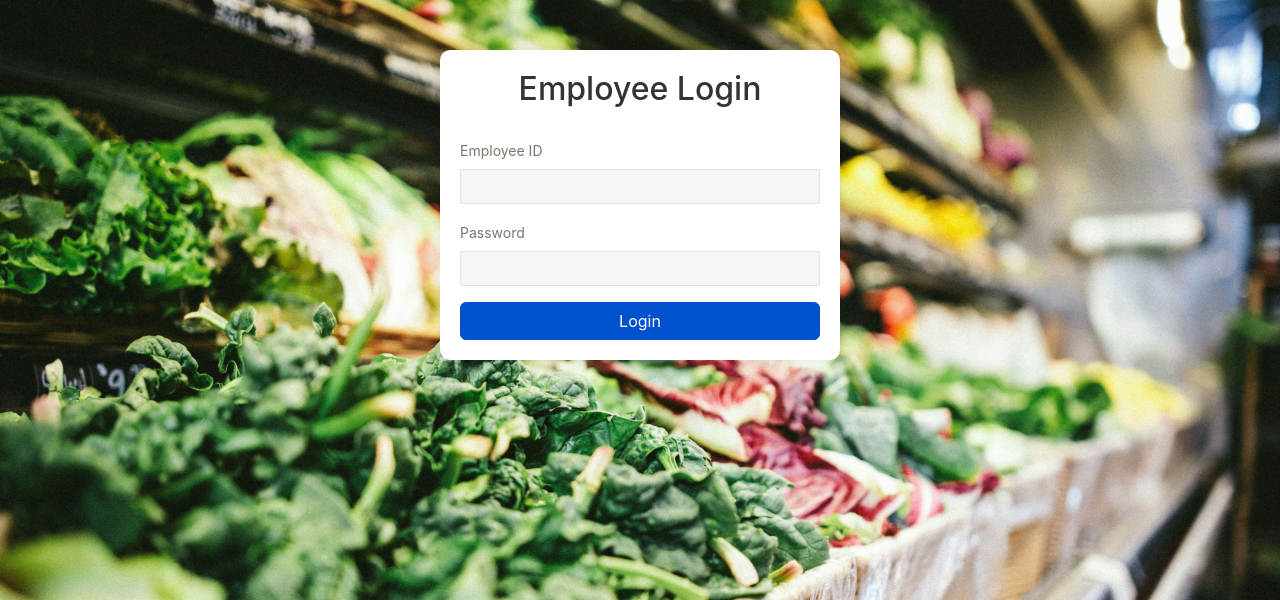
After one commit to dawaearl/MyKibanda-Grocery-store-Management-System, a Flask app: page /employee-login in a window 1280 px wide. The commit adds this page. Shown: the top 600 px of the page. Run offline with Flask 3, Linux system fonts and the light colour scheme.

Commit message:
added a log in page and password verification

```diff
--- a/server.py
+++ b/server.py
@@ -1,25 +1,64 @@
-from flask import Flask, request, jsonify, render_template
+from flask import Flask, request, jsonify, render_template, redirect, url_for, session
+from werkzeug.exceptions import RequestEntityTooLarge
 from sql_connection import get_sql_connection
-import json
-from werkzeug.exceptions import RequestEntityTooLarge
+import bcrypt
 
 import products_dao
 import orders_dao
 import uom_dao
 
 app = Flask(__name__)
+app.secret_key = 'your_secret_key'
 app.config['MAX_CONTENT_LENGTH'] = 16 * 1024 * 1024
 
 connection = get_sql_connection()
 
 
 @app.route('/')
+def welcome():
+    return render_template('welcome.html')
+
+@app.route('/index')
 def index():
-    return render_template('index.html')
+    if 'employee_id' in session:
+        return render_template('index.html')
+    else:
+        return redirect(url_for('employee_login'))
 
 @app.route('/new-order')
 def newOrder():
     return render_template('order.html')
+
+@app.route('/employee-login', methods=['GET', 'POST'])
+def employee_login():
+    if request.method == 'POST':
+        employee_id = request.form['employeeId']
+        password = request.form['password']
+
+        cursor = connection.cursor(dictionary=True)
+        cursor.execute("SELECT * FROM employees WHERE employee_id = %s", (employee_id,))
+        employee = cursor.fetchone()
+
+        if employee:
+            try:
+                # Try to verify with bcrypt
+                if bcrypt.checkpw(password.encode('utf-8'), employee['password'].encode('utf-8')):
+                    session['employee_id'] = employee['employee_id']
+                    return redirect(url_for('index'))
+            except ValueError:
+                # If password is not hashed, check plain text (temporary)
+                if password == employee['password']:
+                    # Hash the password and update it
+                    hashed = bcrypt.hashpw(password.encode('utf-8'), bcrypt.gensalt())
+                    cursor.execute("UPDATE employees SET password = %s WHERE employee_id = %s",
+                                 (hashed.decode('utf-8'), employee['employee_id']))
+                    connection.commit()
+                    session['employee_id'] = employee['employee_id']
+                    return redirect(url_for('index'))
+
+        return render_template('login.html', error='Invalid employee ID or password')
+
+    return render_template('login.html')
 
 @app.route('/manage-products')
 def manageProducts():
--- /dev/null
+++ b/templates/login.html
@@ -0,0 +1,49 @@
+<!DOCTYPE html>
+<html lang="en">
+<head>
+    <meta charset="UTF-8">
+    <meta name="viewport" content="width=device-width, initial-scale=1.0">
+    <title>Employee Login</title>
+    <!-- Bootstrap CSS -->
+    <link href="https://cdn.jsdelivr.net/npm/bootstrap@5.3.0/dist/css/bootstrap.min.css" rel="stylesheet">
+    <link media="all" type="text/css" rel="stylesheet" href="/static/css/custom.css">
+    <style>
+        .login-container {
+            max-width: 400px;
+            margin: 50px auto;
+            padding: 20px;
+            box-shadow: 0 0 10px rgba(0,0,0,0.1);
+            border-radius: 10px;
+        }
+        .login-header {
+            text-align: center;
+            margin-bottom: 30px;
+            color: #333;
+        }
+    </style>
+</head>
+<body class="bg-light">
+    <div class="container">
+        <div class="login-container bg-white">
+            <h2 class="login-header">Employee Login</h2>
+            <form method="POST" action="/employee-login">
+                <div class="mb-3">
+                    <label for="employeeId" class="form-label">Employee ID</label>
+                    <input type="text" class="form-control" id="employeeId" name="employeeId" required>
+                </div>
+                <div class="mb-3">
+                    <label for="password" class="form-label">Password</label>
+                    <input type="password" class="form-control" id="password" name="password" required>
+                </div>
+                <button type="submit" class="btn btn-primary w-100">Login</button>
+                {% if error %}
+                <div class="alert alert-danger mt-3">{{ error }}</div>
+                {% endif %}
+            </form>
+        </div>
+    </div>
+
+    <!-- Bootstrap JS -->
+    <script src="https://cdn.jsdelivr.net/npm/bootstrap@5.3.0/dist/js/bootstrap.bundle.min.js"></script>
+</body>
+</html>
--- a/templates/order.html
+++ b/templates/order.html
@@ -26,10 +26,10 @@
                 <div class="navbar-collapse collapse">
                     <ul class="nav navbar-nav visible-lg visible-md limit-chars">
                         <ul class="breadcrumb">
-                            <a href="/">
+                            <a href="/employee-login">
                                 <i class="zmdi zmdi-view-dashboard zmdi-hc-fw" data-toggle="tooltip" data-placement="bottom" title="Dashboard"></i>
                             </a>
-                            <a href="/manage-products">
+                            <a href="/employee-login">
                                 <i class="zmdi zmdi-assignment zmdi-hc-fw" data-toggle="tooltip" data-placement="bottom" title="Products"></i>
                             </a>
                         </ul>
```
Also changed, not shown: employees.py (added, +24 -0 lines), extra.py (deleted, +0 -111 lines), sql_connection.py (+6 -2 lines), templates/welcome.html (added, +44 -0 lines), test_bcrypt.py (added, +18 -0 lines).
